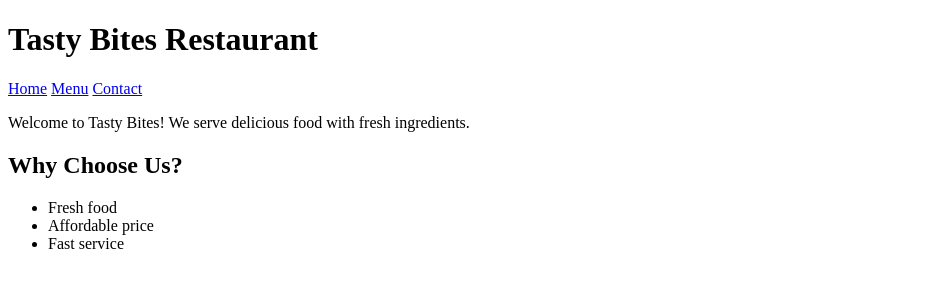
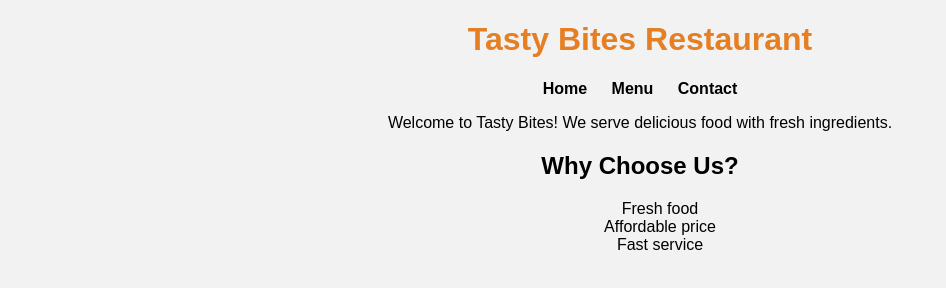
Before and after one commit to Maheshwari63/FUTURE_FS_03, a plain HTML site: page local-business-website/index.html in a window 1280 px wide. Shown: the whole page, without its empty margins (0-946 px from the left). Drawn offline with Linux system fonts and the light colour scheme.

Commit message:
Add files via upload

```diff
--- a/local-business-website/style.css
+++ b/local-business-website/style.css
@@ -0,0 +1,20 @@
+body {
+    font-family: Arial, sans-serif;
+    background-color: #f2f2f2;
+    text-align: center;
+}
+
+h1 {
+    color: #e67e22;
+}
+
+nav a {
+    margin: 10px;
+    text-decoration: none;
+    color: black;
+    font-weight: bold;
+}
+
+ul {
+    list-style: none;
+}
```
Also changed, not shown: local-business-website/contact.html (+18 -0 lines), local-business-website/menu.html (+21 -0 lines), local-business-website/index.html (line endings or trailing spaces).
